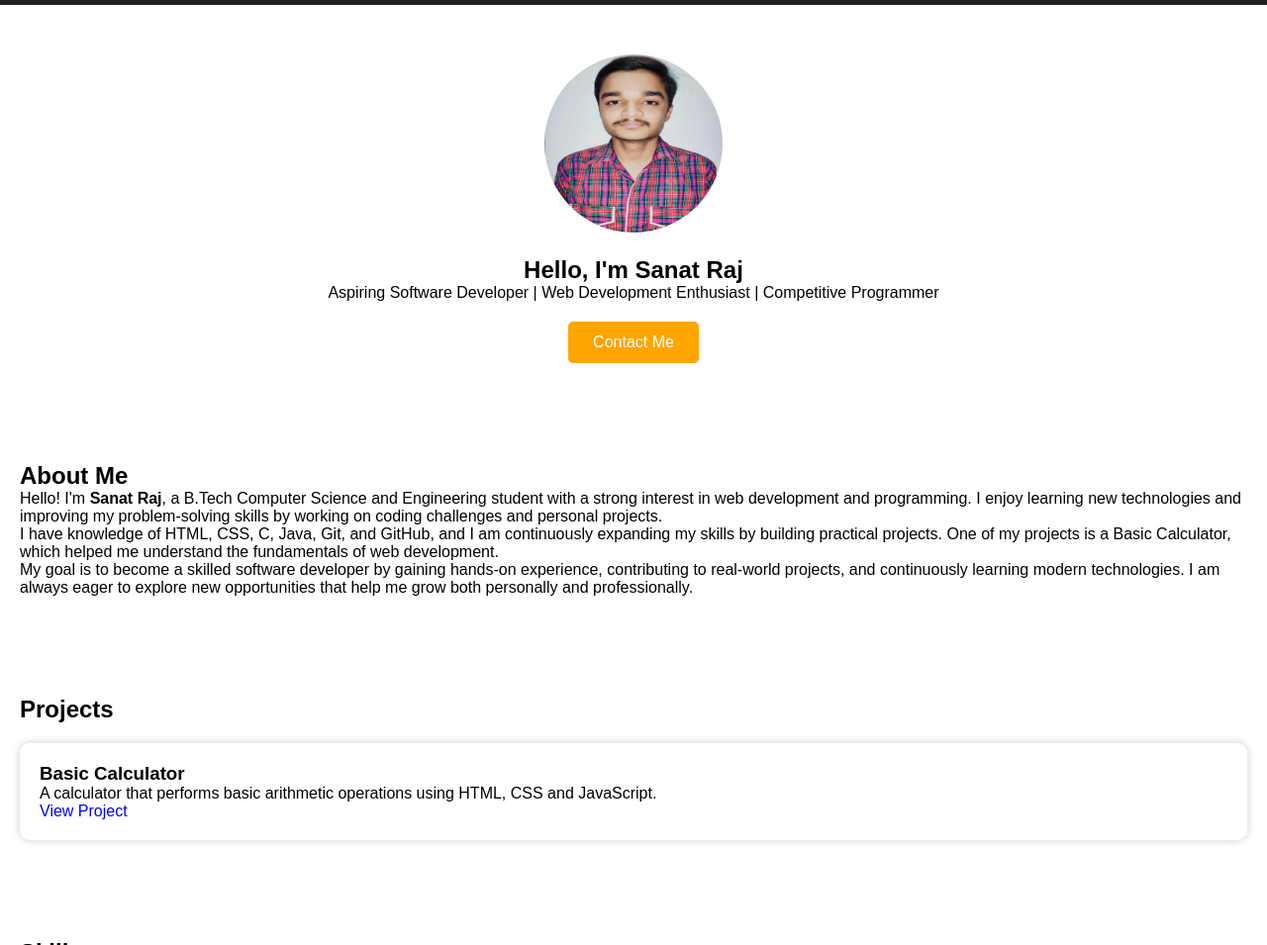
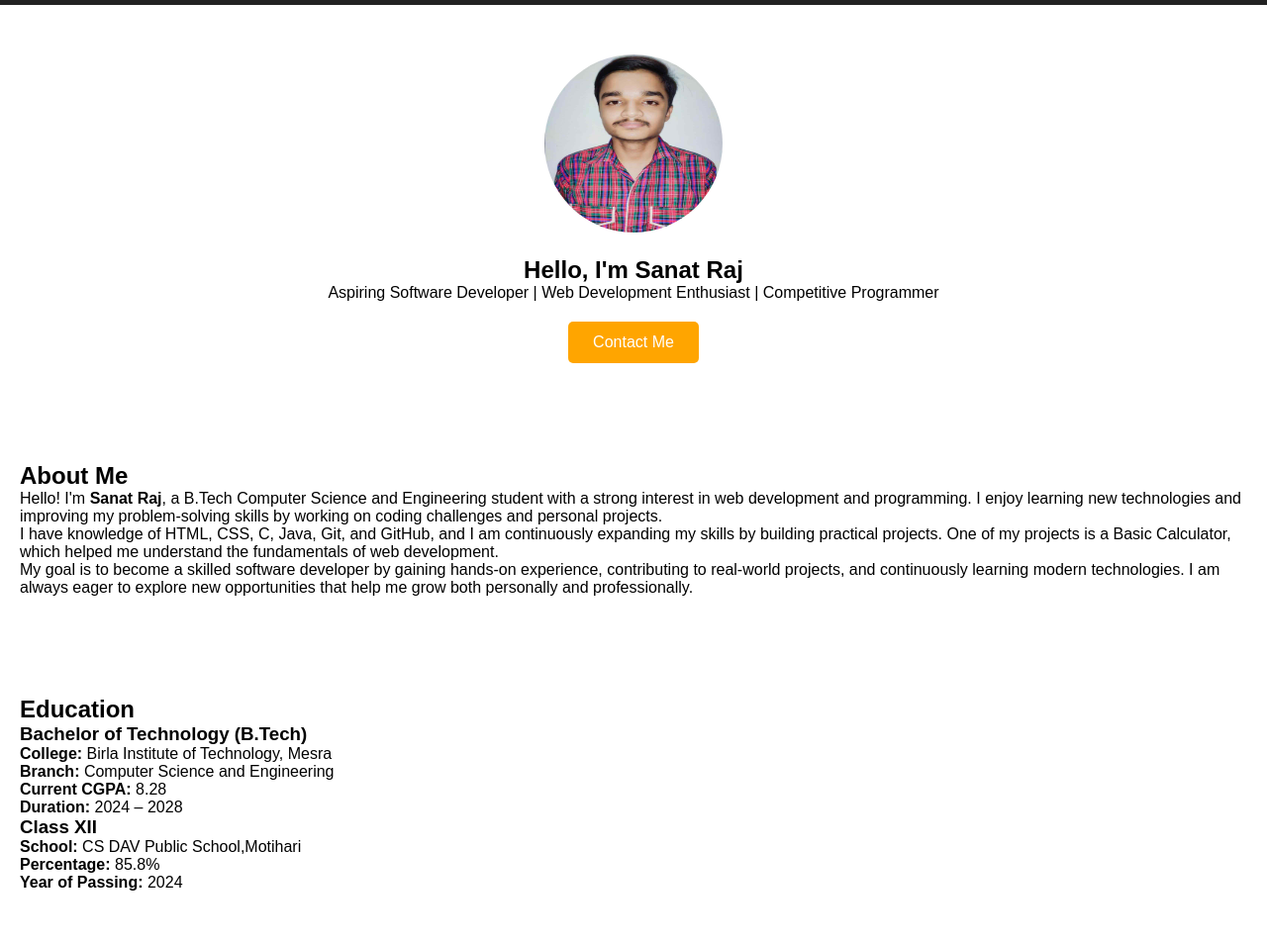
Before and after one commit to sanatrajsinha2006git/Personal-Portfolio, a plain HTML site: page index.html in a window 1280 px wide. Shown: the part 63-1018 px from the top of the page at 99% size. Drawn offline with Linux system fonts and the light colour scheme.

Commit message:
Add education section to index.html
Added an education section to the portfolio.

```diff
--- a/index.html
+++ b/index.html
@@ -16,6 +16,7 @@
         <ul>
             <li><a href="#home">Home</a></li>
             <li><a href="#about">About</a></li>
+             <li><a href="#education">Education</a></li>
             <li><a href="#projects">Projects</a></li>
             <li><a href="#skills">Skills</a></li>
             <li><a href="#contact">Contact</a></li>
@@ -49,6 +50,38 @@ Aspiring Software Developer | Web Development Enthusiast | Competitive Programme
     <p>
         My goal is to become a skilled software developer by gaining hands-on experience, contributing to real-world projects, and continuously learning modern technologies. I am always eager to explore new opportunities that help me grow both personally and professionally.
     </p>
+</section>
+
+<section id="education">
+
+    <h2>Education</h2>
+
+    <div class="education-card">
+
+        <h3>Bachelor of Technology (B.Tech)</h3>
+
+        <p><strong>College:</strong> Birla Institute of Technology, Mesra</p>
+
+        <p><strong>Branch:</strong> Computer Science and Engineering</p>
+
+        <p><strong>Current CGPA:</strong> 8.28</p>
+
+        <p><strong>Duration:</strong> 2024 – 2028</p>
+
+    </div>
+
+    <div class="education-card">
+
+        <h3>Class XII</h3>
+
+        <p><strong>School:</strong> CS DAV Public School,Motihari</p>
+
+        <p><strong>Percentage:</strong> 85.8%</p>
+
+        <p><strong>Year of Passing:</strong> 2024</p>
+
+    </div>
+
 </section>
 
 <section id="projects">
```
